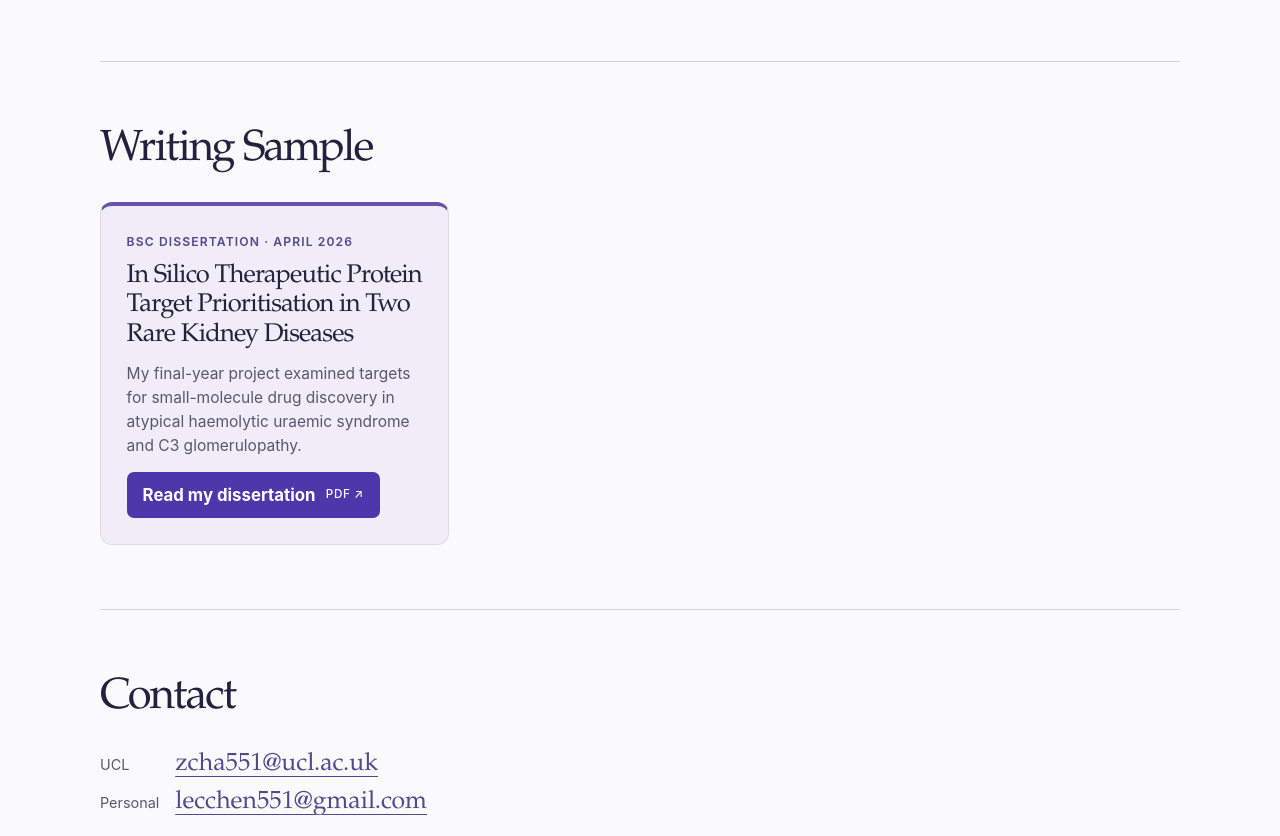
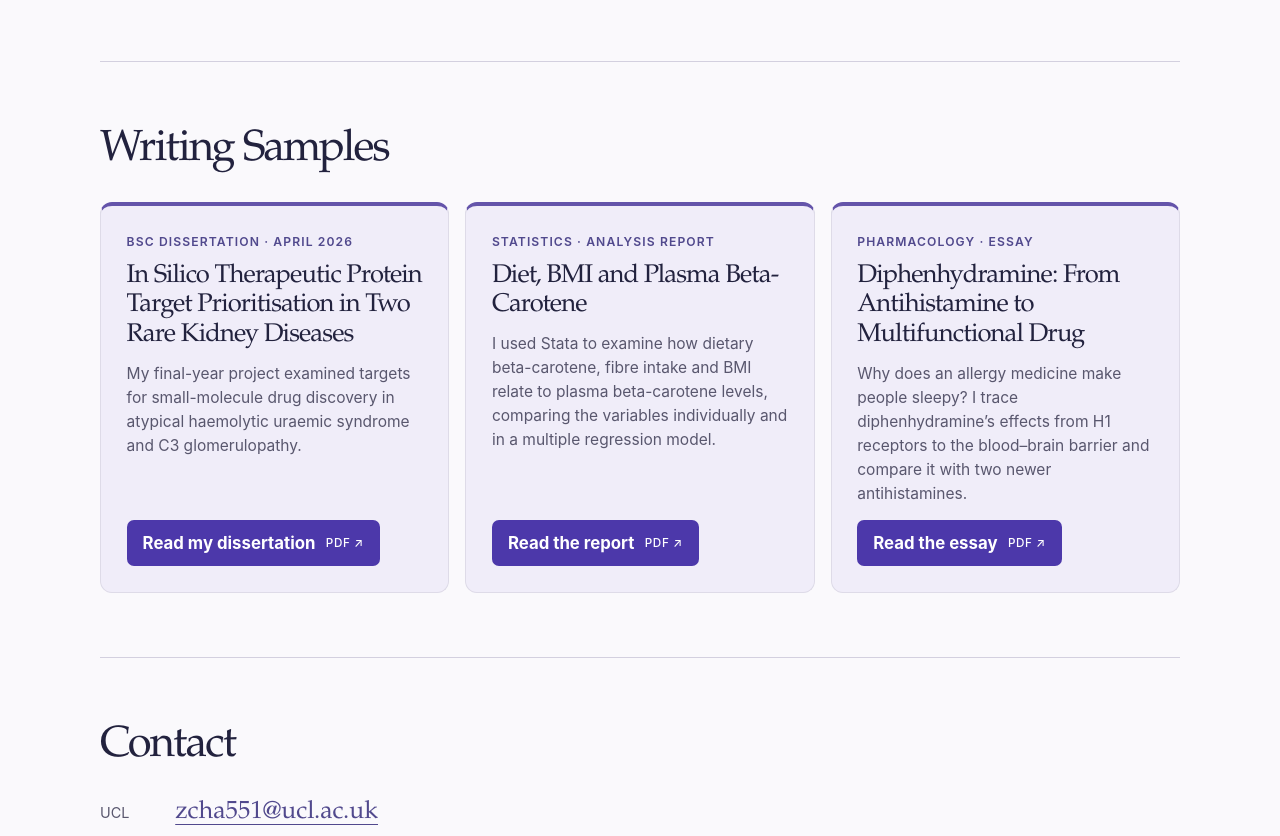
Before and after one commit to Lectria-hub/Lectria-hub.github.io, a plain HTML site: page index.html in a window 1280 px wide. Shown: the part 1964-2800 px from the top of the page. Drawn offline with Linux system fonts and the light colour scheme.

Commit message:
Add statistics and pharmacology writing samples

```diff
--- a/index.html
+++ b/index.html
@@ -14,7 +14,7 @@
   <header>
     <div class="bar wrap">
       <a class="signature" href="#top">Lectria Chen</a>
-      <nav aria-label="Main navigation"><a href="#education">Education</a><a href="#research">Research Projects</a><a href="#writing">Writing Sample</a><a href="#contact">Contact</a></nav>
+      <nav aria-label="Main navigation"><a href="#education">Education</a><a href="#research">Research Projects</a><a href="#writing">Writing Samples</a><a href="#contact">Contact</a></nav>
     </div>
   </header>
   <main class="wrap" id="main">
@@ -97,13 +97,25 @@
       </div>
     </section>
     <section class="section" id="writing" aria-labelledby="writing-title">
-      <h2 id="writing-title">Writing Sample</h2>
+      <h2 id="writing-title">Writing Samples</h2>
       <div class="writing-grid">
       <article class="sample">
         <p class="meta">BSc dissertation · April 2026</p>
         <h3>In Silico Therapeutic Protein Target Prioritisation in Two Rare Kidney Diseases</h3>
         <p>My final-year project examined targets for small-molecule drug discovery in atypical haemolytic uraemic syndrome and C3 glomerulopathy.</p>
         <a class="dissertation-button" href="bsc-dissertation.pdf">Read my dissertation <small>PDF ↗</small></a>
+      </article>
+      <article class="sample">
+        <p class="meta">Statistics · Analysis report</p>
+        <h3>Diet, BMI and Plasma Beta-Carotene</h3>
+        <p>I used Stata to examine how dietary beta-carotene, fibre intake and BMI relate to plasma beta-carotene levels, comparing the variables individually and in a multiple regression model.</p>
+        <a class="dissertation-button" href="statistics-beta-carotene.pdf">Read the report <small>PDF ↗</small></a>
+      </article>
+      <article class="sample">
+        <p class="meta">Pharmacology · Essay</p>
+        <h3>Diphenhydramine: From Antihistamine to Multifunctional Drug</h3>
+        <p>Why does an allergy medicine make people sleepy? I trace diphenhydramine’s effects from H1 receptors to the blood–brain barrier and compare it with two newer antihistamines.</p>
+        <a class="dissertation-button" href="diphenhydramine-essay.pdf">Read the essay <small>PDF ↗</small></a>
       </article>
       </div>
     </section>
```
Also changed, not shown: 2 other files.
